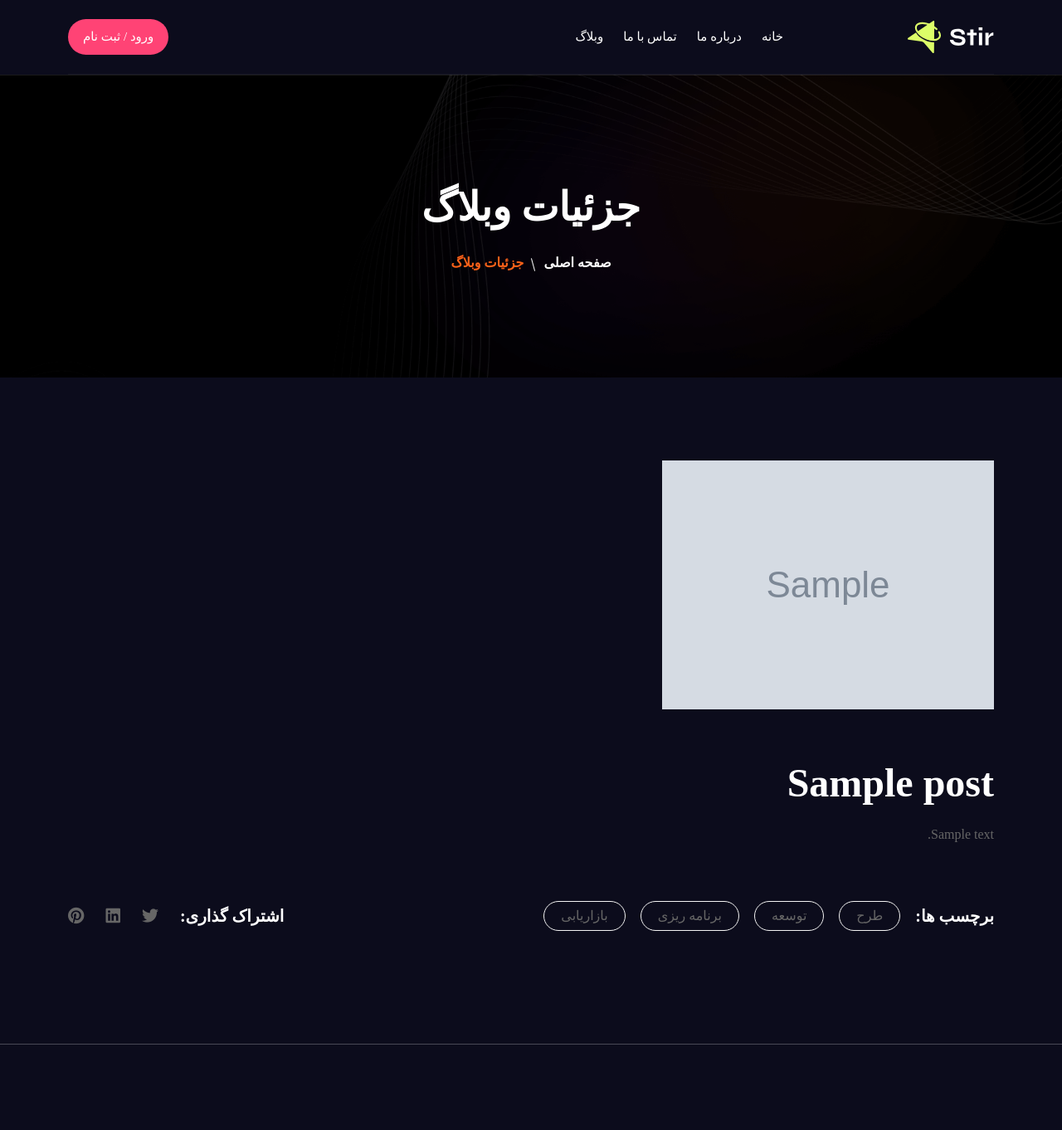
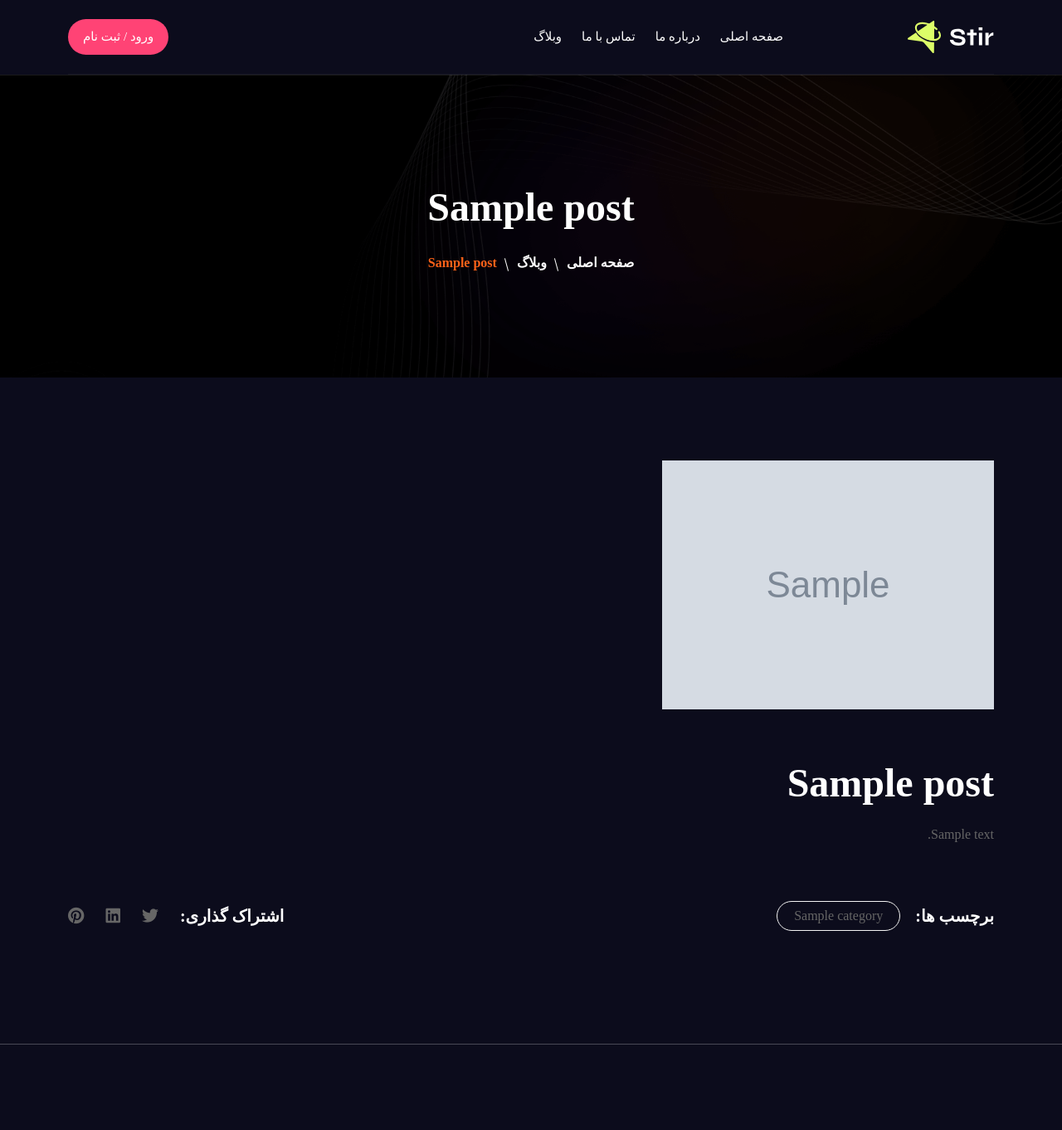
Before and after one commit to alinasiricom/hello-django-FP, a Django app: page /blog/1 in a window 1280 px wide. Shown: the top 1362 px of the page at 83% size. Run offline with Django 4.2, Linux system fonts and the light colour scheme; tables that the repository leaves empty hold one stand-in row (values such as "Sample post"); grey boxes marked "Sample" are stand-in pictures; some libraries are stand-ins or nearby versions; some web fonts are replaced.

Commit message:
Blog / fix categories

```diff
--- a/blog/urls.py
+++ b/blog/urls.py
@@ -6,5 +6,5 @@ app_name = 'blog'
 urlpatterns = [
     path('', home_view, name='home'),
     path('<int:pid>', single_view, name='single'),
-    # path('single/', single_view, name='single'),
+    path('category/<str:cat>', home_view, name='category'),
 ]
--- a/blog/views.py
+++ b/blog/views.py
@@ -6,7 +6,8 @@ from .models import *
 def home_view(request, cat=None):
     posts = Post.objects.filter(status=1, published_date__lte = timezone.now())
     if cat: posts = posts.filter(category__name = cat)
-    context = {'posts': posts}
+    cats = cats = Category.objects.all()
+    context = {'posts': posts, 'cats': cats}
     return render(request, 'blog/blog.html', context)
 
 
--- a/templates/base.html
+++ b/templates/base.html
@@ -31,7 +31,7 @@
                             src="{% static 'images/white-logo-2.svg' %}" alt="logo"></a>
                     <div class="collapse navbar-collapse for-mobile-menu" id="navbarSupportedContent">
                         <ul class="navbar-nav me-auto">
-                            <li class="nav-item"><a href="{% url 'aapp:index' %}" class="nav-link">خانه</a></li>
+                            <li class="nav-item"><a href="{% url 'aapp:index' %}" class="nav-link">صفحه اصلی</a></li>
                             <li class="nav-item"><a href="{% url 'aapp:about' %}" class="nav-link">درباره ما</a></li>
                             <li class="nav-item"><a href="{% url 'aapp:contact' %}" class="nav-link">تماس با ما</a></li>
                             <li class="nav-item"><a href="{% url 'blog:home' %}" class="nav-link">وبلاگ</a></li>
--- a/templates/blog/single-blog.html
+++ b/templates/blog/single-blog.html
@@ -6,10 +6,11 @@
 <div class="page-banner-area bg-black bg-img" data-background="{% static 'images/banner-bg-shape.png' %}">
     <div class="container mw-1680">
         <div class="page-banner-content">
-            <h2>جزئیات وبلاگ</h2>
+            <h2>{{post.title}}</h2>
             <ul class="ps-0 mb-0 list-unstyled justify-content-center page-breadcrumb d-flex flex-wrap gap-4">
                 <li><a href="{% url 'aapp:index' %}">صفحه اصلی</a></li>
-                <li><span class="active">جزئیات وبلاگ</span></li>
+                <li><a href="{% url 'blog:home' %}">وبلاگ</a></li>
+                <li><span class="active">{{post.title}}</span></li>
             </ul>
         </div>
     </div>
@@ -25,10 +26,10 @@
             <div class="d-flex justify-content-between align-items-center flex-wrap gap-3 tags-share">
                 <ul class="ps-0 mb-0 list-unstyled d-flex flex-wrap gap-2 tags-list align-items-center">
                     <li><span style="color: #fff;">برچسب ها:</span></li>
-                    <li><a href="{% url 'blog:home' %}">طرح</a></li>
-                    <li><a href="{% url 'blog:home' %}">توسعه</a></li>
-                    <li><a href="{% url 'blog:home' %}">برنامه ریزی</a></li>
-                    <li><a href="{% url 'blog:home' %}">بازاریابی</a></li>
+                    {% for cat in post.category.all %}
+                    <li><a href="{% url 'blog:category' cat=cat.name %}">
+                            {{cat.name}}</a></li>
+                    {% endfor %}
                 </ul>
                 <ul class="ps-0 mb-0 list-unstyled d-flex social-list align-items-center gap-3">
                     <li><span style="color: #fff;">اشتراک گذاری:</span></li>
@@ -47,7 +48,7 @@
                         {% if next_post != 'none' %}
                         <div class="thumb">
                             <a href="{% url 'blog:single' pid=next_post.id %}"><img class="img-fluid"
-                                style="max-width: 300px;" src="{{next_post.image.url}}" alt=""></a>
+                                    style="max-width: 300px;" src="{{next_post.image.url}}" alt=""></a>
                         </div>
                         <div class="arrow">
                             <a href="{% url 'blog:single' pid=next_post.id %}"><span
```
Also changed, not shown: templates/blog/blog.html (+18 -0 lines).
